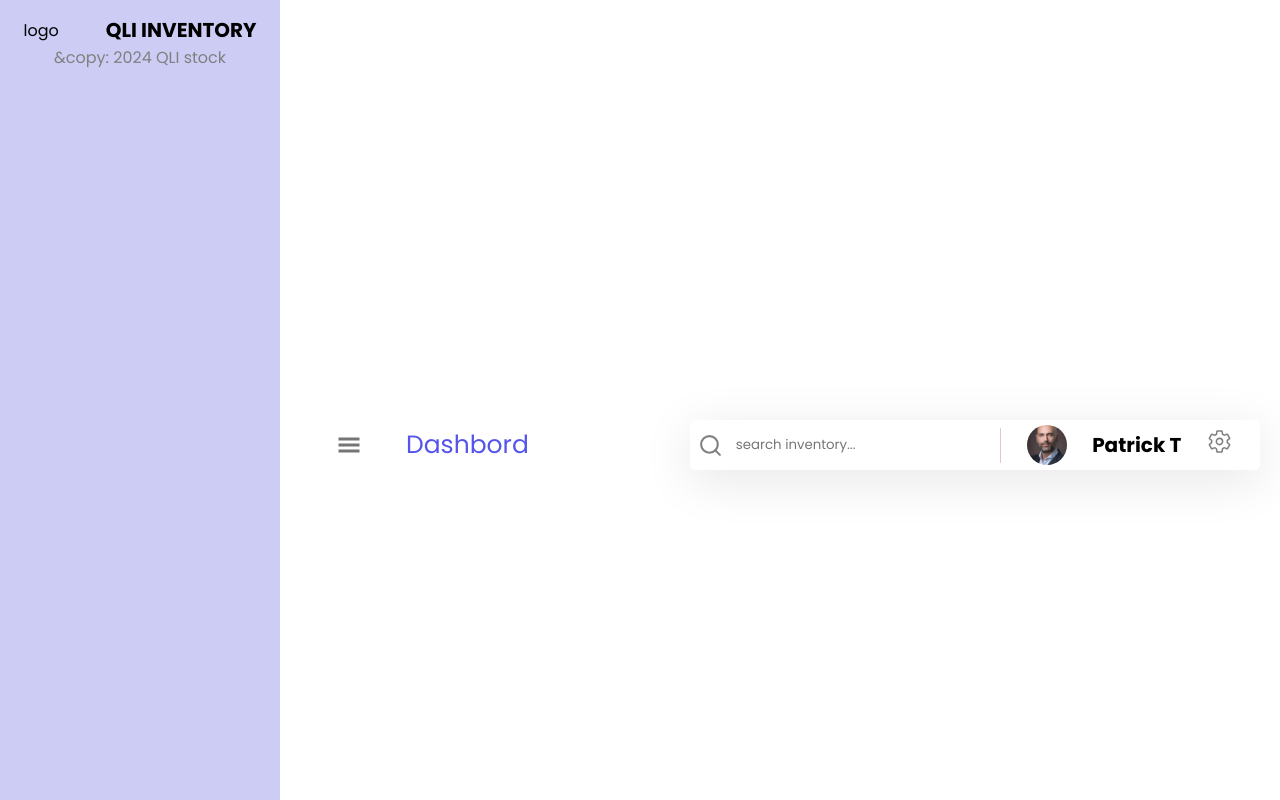
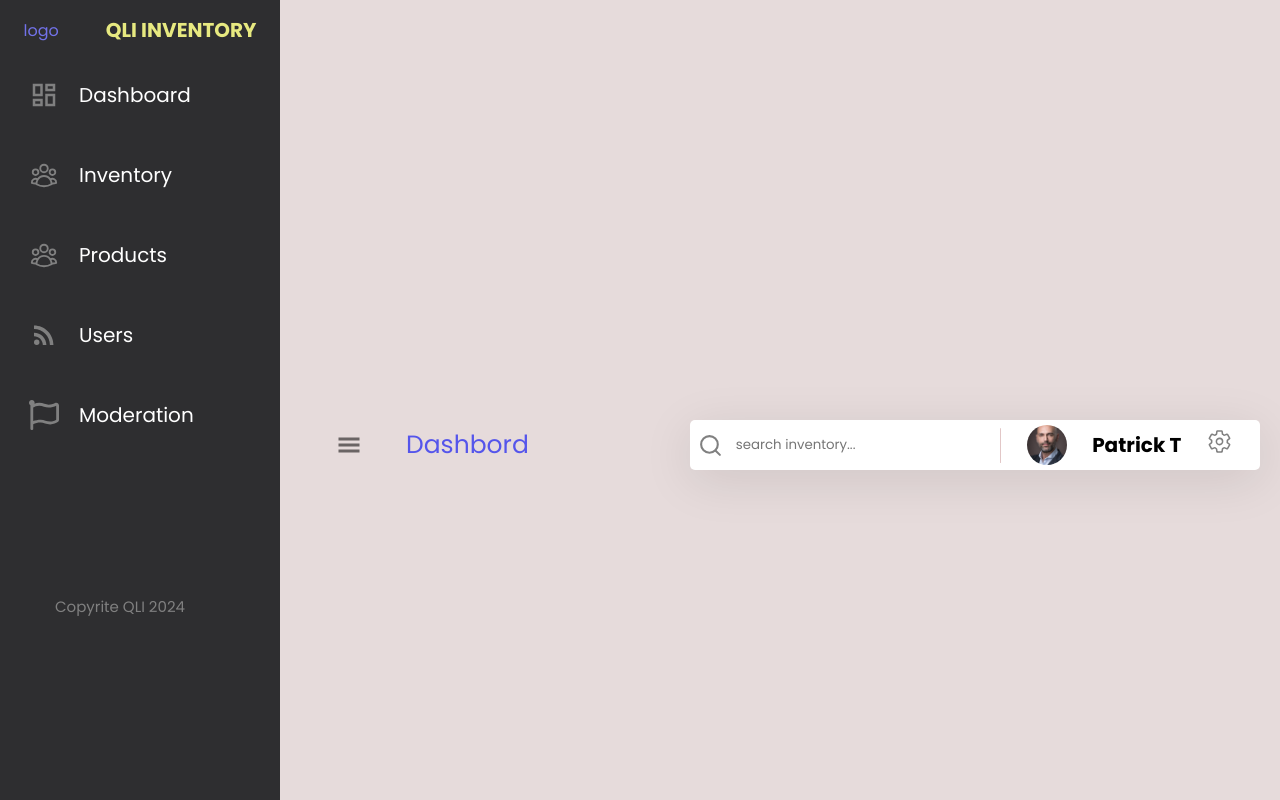
Before and after one commit to Patrick-250/A-tracker, a React (Vite) app: page /Settings in a window 1280 px wide. Built offline with nearby package versions, Linux system fonts and the light colour scheme.

Commit message:
Another Commit

```diff
--- a/src/Componets/Sidebar/Sidebar.jsx
+++ b/src/Componets/Sidebar/Sidebar.jsx
@@ -1,20 +1,200 @@
 import "./Sidebar.scss";
 import { useDispatch, useSelector } from "react-redux";
+import { MdOutlineDashboard } from "react-icons/md";
+import { IoIosArrowForward } from "react-icons/io";
+import { HiOutlineUserGroup } from "react-icons/hi2";
+import { MdOutlineRssFeed } from "react-icons/md";
+import { FaRegFlag } from "react-icons/fa";
+import { IoSettingsOutline } from "react-icons/io5";
+const SidebarLink = {};
 const Sidebar = () => {
   const { isCollapsed } = useSelector((state) => state);
   const hide = isCollapsed.collapsed;
+  const active = true;
   return (
     <div className="sidebar" style={{ width: hide ? "58px" : "280px" }}>
       {/* Top logo */}
       <div className="logo">
         <span className="s-logo">logo</span>
-        <h1 className="h">QLI INVENTORY</h1>
+        {!hide && <h1 className="h">QLI INVENTORY</h1>}
       </div>
-      {/* liknks */}
-      <div className="links"></div>
+      {/* liknks */}{" "}
+      <div className="actions">
+        <div
+          className="btns-c"
+          style={{
+            backgroundColor: active === "dashboard" ? "blue" : "",
+          }}
+          onClick={() => {
+            setActive("dashboard");
+            dispatch(setSelected("Dashboard"));
+            navigate("/");
+          }}
+        >
+          <div className="btns">
+            <MdOutlineDashboard
+              fontSize={30}
+              color={active === "dashboard" ? "white" : "gray"}
+            />
+            {!hide && (
+              <span
+                style={{
+                  color: active === "dashboard" ? "white" : "gray",
+                  marginRight: 40,
+                  fontSize: "20px",
+                  color: "white",
+                }}
+              >
+                Dashboard
+              </span>
+            )}
+          </div>
+        </div>
+        <div
+          className="btns-c"
+          onClick={() => {
+            setActive("users");
+            dispatch(setSelected("Users"));
+          }}
+          style={{
+            backgroundColor: active === "users" ? "blue" : "",
+          }}
+        >
+          <div className="btns">
+            <HiOutlineUserGroup
+              fontSize={30}
+              color={active === "users" ? "white" : "gray"}
+            />
+            {!hide && (
+              <span
+                style={{
+                  color: active === "dashboard" ? "white" : "gray",
+                  marginRight: 40,
+                  fontSize: "20px",
+                  color: "white",
+                }}
+              >
+                Inventory
+              </span>
+            )}
+          </div>
+          {/* <IoIosArrowForward color={active === "users" ? "white" : "gray"} /> */}
+        </div>
+        <div
+          className="btns-c"
+          style={{
+            backgroundColor: active === "companies" ? "blue" : "",
+          }}
+          onClick={() => {
+            setActive("companies");
+            dispatch(setSelected("Companies"));
+          }}
+        >
+          <div className="btns">
+            <HiOutlineUserGroup
+              fontSize={30}
+              color={active === "companies" ? "white" : "gray"}
+            />
+            {!hide && (
+              <span
+                style={{
+                  color: active === "dashboard" ? "white" : "gray",
+                  marginRight: 40,
+                  fontSize: "20px",
+                  color: "white",
+                }}
+              >
+                Products
+              </span>
+            )}
+          </div>
+          {/* <IoIosArrowForward
+            color={active === "companies" ? "white" : "gray"}
+          /> */}
+        </div>
+        <div
+          className="btns-c"
+          onClick={() => {
+            setActive("posts");
+            dispatch(setSelected("Posts"));
+          }}
+          style={{
+            backgroundColor: active === "posts" ? "blue" : "",
+          }}
+        >
+          <div className="btns">
+            <MdOutlineRssFeed
+              fontSize={30}
+              color={active === "posts" ? "white" : "gray"}
+            />
+            {!hide && (
+              <span
+                style={{
+                  color: active === "dashboard" ? "white" : "gray",
+                  marginRight: 40,
+                  fontSize: "20px",
+                  color: "white",
+                }}
+              >
+                Users
+              </span>
+            )}
+          </div>
+          {/* <IoIosArrowForward color={active === "posts" ? "white" : "gray"} /> */}
+        </div>
+        <div
+          className="btns-c"
+          style={{
+            backgroundColor: active === "content" ? "blue" : "",
+            paddingRight: 0,
+          }}
+          onClick={() => {
+            setActive("content");
+            dispatch(setSelected("Content Moderation"));
+          }}
+        >
+          <div
+            className="btns"
+            style={{
+              width: "100%",
+            }}
+          >
+            <FaRegFlag
+              fontSize={30}
+              color={active === "content" ? "white" : "gray"}
+            />
+            {!hide && (
+              <span
+                style={{
+                  color: active === "dashboard" ? "white" : "gray",
+                  marginRight: 40,
+                  fontSize: "20px",
+                  color: "White",
+                }}
+              >
+                Moderation
+              </span>
+            )}
+          </div>
+        </div>
+      </div>
       {/* footer */}
-      <div className="footer">
-        <span className="copy">&copy: 2024 QLI stock</span>
+      <div
+        className="footer"
+        style={{ alignSelf: "flex-end", marginTop: "150px" }}
+      >
+        {!hide && (
+          <span
+            style={{
+              color: active === "dashboard" ? "white" : "gray",
+              marginRight: 40,
+              fontSize: "15px",
+              color: "gray",
+            }}
+          >
+            Copyrite QLI 2024
+          </span>
+        )}
       </div>
     </div>
   );
--- a/src/Componets/Sidebar/Sidebar.scss
+++ b/src/Componets/Sidebar/Sidebar.scss
@@ -1,8 +1,8 @@
 .sidebar {
-  background-color: rgb(204, 204, 245);
   height: 100vh;
   width: 280px;
   transition: all 0.3s ease;
+  background-color: rgb(46, 46, 48);
   // position: fixed;
   // top: 0;
   .logo {
@@ -14,6 +14,10 @@
     .h {
       font-weight: bold;
       font-size: 20px;
+      color: rgb(231, 233, 128);
+    }
+    .s-logo {
+      color: rgb(114, 114, 233);
     }
   }
   .footer {
@@ -24,4 +28,31 @@
       color: gray;
     }
   }
+  .actions {
+    display: flex;
+    flex-direction: column;
+    align-items: center;
+    justify-content: space-between;
+    gap: 20;
+    .btns-c {
+      margin-top: 20px;
+      display: flex;
+      align-items: center;
+      justify-content: space-between;
+      width: 90%;
+      padding: 15px;
+      border-radius: 5px;
+      cursor: pointer;
+      .btns {
+        display: flex;
+        align-items: center;
+        gap: 20px;
+        color: black;
+      }
+    }
+    .btns-c:hover {
+      background-color: rgb(5, 5, 5);
+      color: white;
+    }
+  }
 }
--- a/src/index.css
+++ b/src/index.css
@@ -4,3 +4,6 @@
   padding: 0;
   font-family: "Poppins", sans-serif;
 }
+body {
+  background-color: rgb(230, 219, 219);
+}
```
